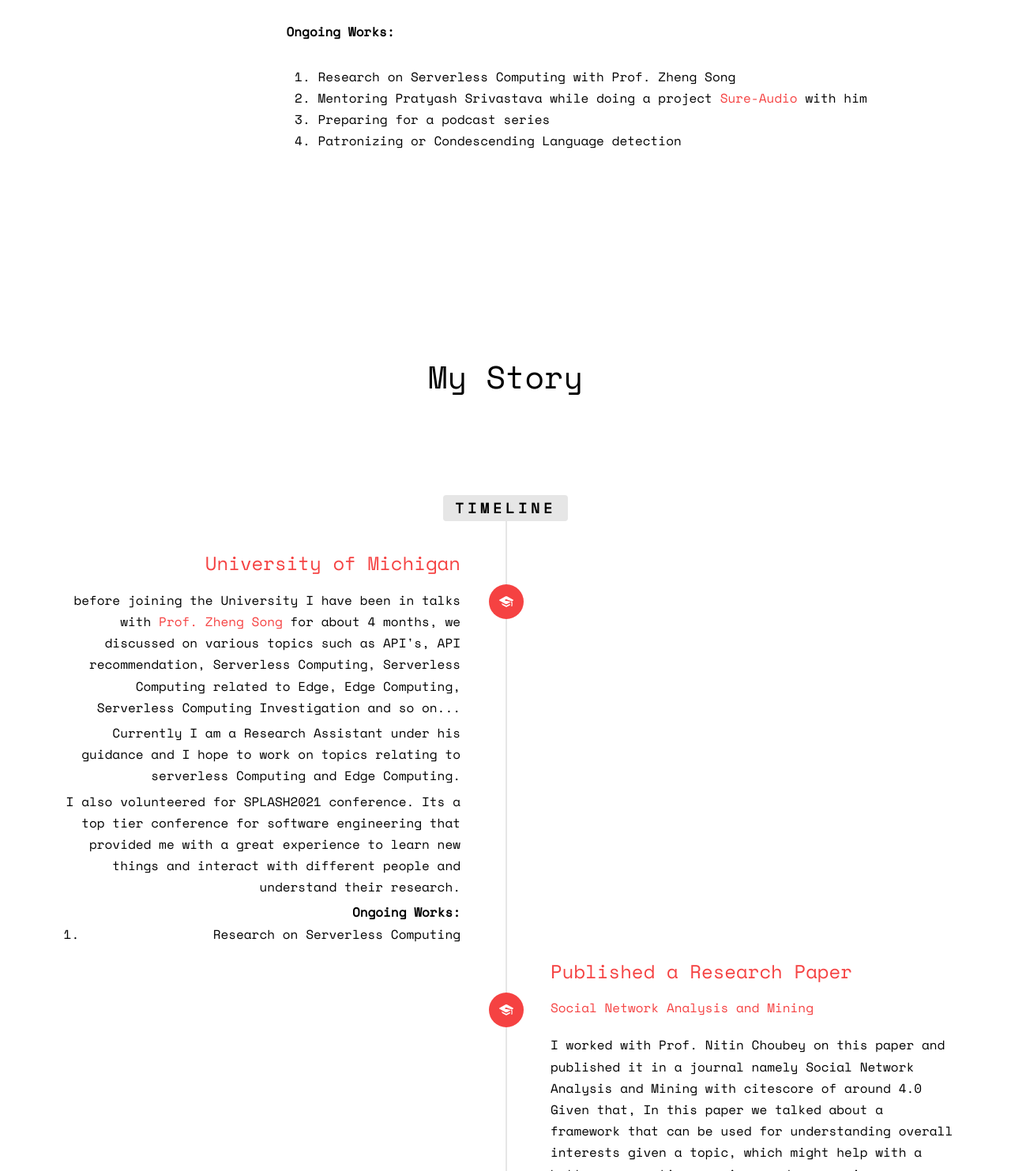
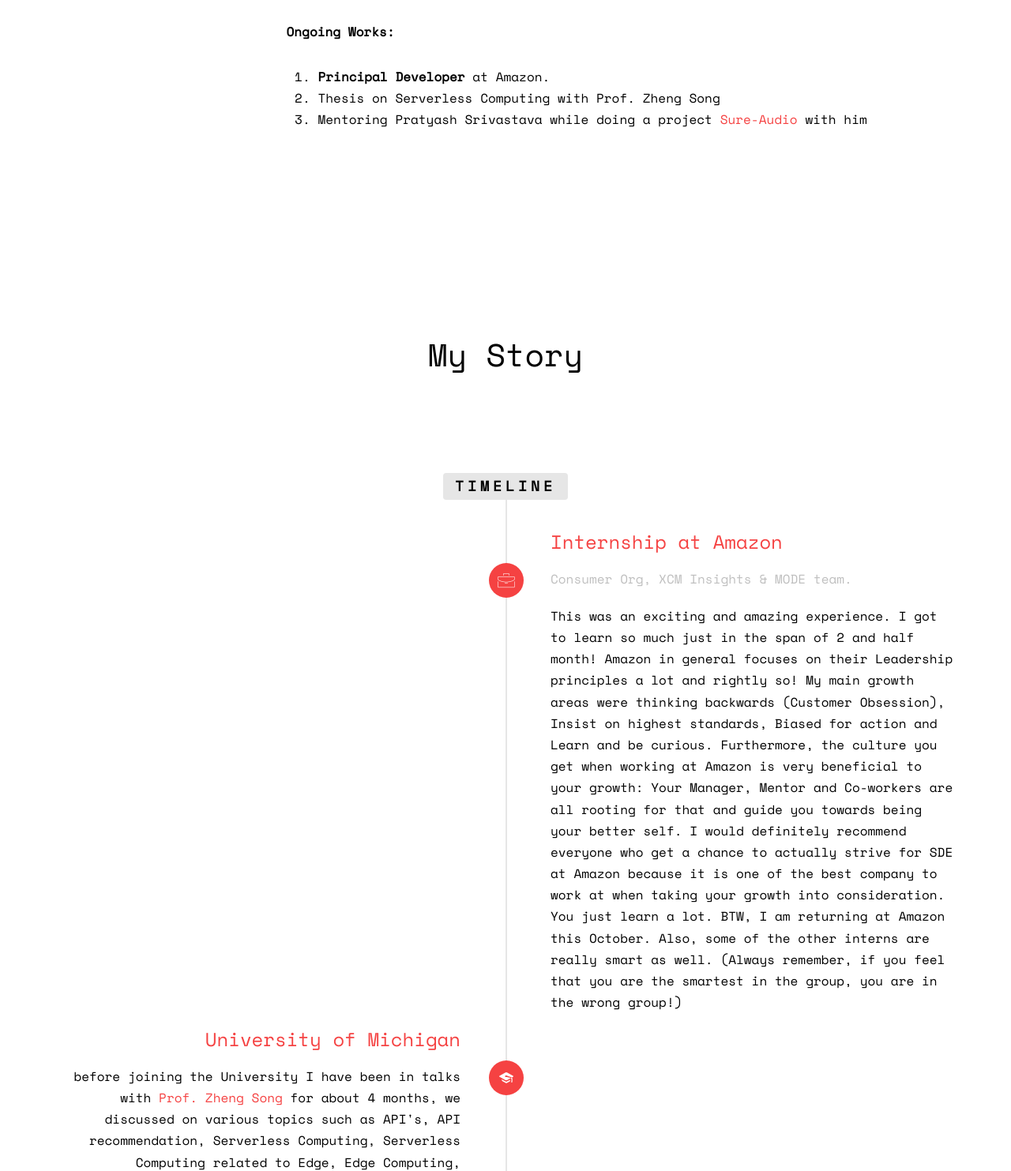
Before and after one commit to sarveshbhatnagar/profile, a plain HTML site: page index.html in a window 1280 px wide. Shown: the part 1403-2886 px from the top of the page at 79% size. Drawn offline with nearby package versions, Linux system fonts and the light colour scheme; some packages are replaced by stand-ins of ours; no server answers; files whose address does not match are found by name.

Commit message:
Update index.html

```diff
--- a/index.html
+++ b/index.html
@@ -122,11 +122,10 @@
 						<p>
 							<b>Ongoing Works:</b>
 						<ol>
-							<li>Research on Serverless Computing with Prof. Zheng Song</li>
+							<li><strong>Principal Developer</strong> at Amazon.</li>
+							<li>Thesis on Serverless Computing with Prof. Zheng Song</li>
 							<li>Mentoring Pratyash Srivastava while doing a project <a
 									href="https://github.com/sarveshbhatnagar/SuRe-Audio">Sure-Audio</a> with him</li>
-							<li>Preparing for a podcast series</li>
-							<li>Patronizing or Condescending Language detection</li>
 
 
 						</ol>
@@ -155,6 +154,38 @@
 							<li class="timeline-heading text-center animate-box">
 								<div>
 									<h3>Timeline</h3>
+								</div>
+							</li>
+							<li class="timeline-inverted animate-box">
+								<div class="timeline-badge"><i class="icon-briefcase"></i></div>
+								<div class="timeline-panel">
+									<div class="timeline-heading">
+										<h3 class="timeline-title"><a href="#" target="_blank">Internship at Amazon</a>
+										</h3>
+										<span class="company">
+											Consumer Org, XCM Insights & MODE team.
+										</span>
+									</div>
+									<div class="timeline-body">
+										<p> This was an exciting and amazing experience. I got to learn so much just in
+											the span of 2 and half month!
+											Amazon in general focuses on their Leadership principles a lot and rightly
+											so! My main growth areas were
+											thinking backwards (Customer Obsession), Insist on highest standards, Biased
+											for action and Learn and be curious.
+											Furthermore, the culture you get when working at Amazon is very beneficial
+											to your growth: Your Manager, Mentor and Co-workers are all rooting for that
+											and guide you towards
+											being your better self. I would definitely recommend everyone who get a
+											chance to actually strive for SDE at Amazon because it is one of the best
+											company to work at when taking
+											your growth into consideration. You just learn a lot. BTW, I am returning at
+											Amazon this October. Also, some of the other interns are really smart as
+											well.
+											(Always remember, if you feel that you are the smartest in the group, you
+											are in the wrong group!)
+										</p>
+									</div>
 								</div>
 							</li>
 							<li class="animate-box timeline-unverted">
```
